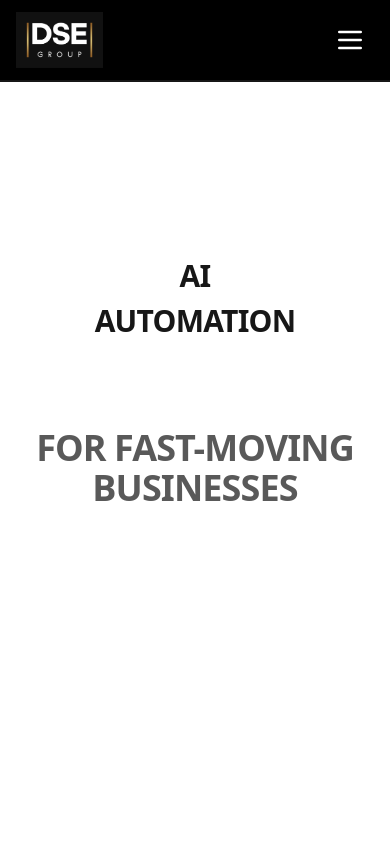
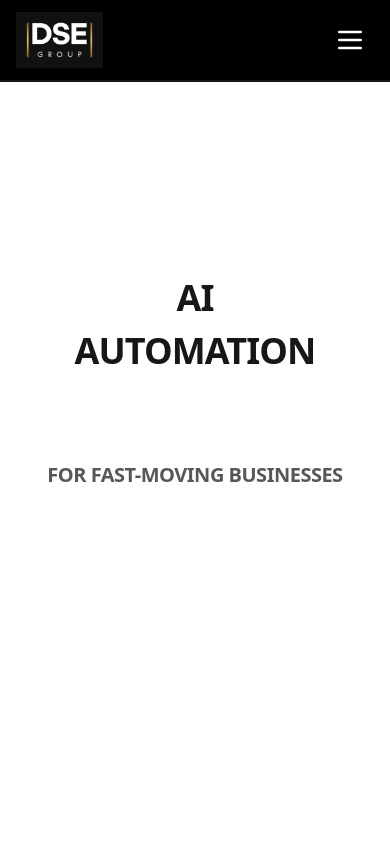
Before and after one commit to DSEGroupdev/dse-landing, a Next.js app: page / in a window 390 px wide. Shown: the top 844 px of the page. Built offline with nearby package versions, Linux system fonts and the light colour scheme.

Commit message:
Swap mobile font sizes: 'AI AUTOMATION' largest, 'FOR FAST-MOVING BUSINESSES' smaller. Keep desktop unchanged.

```diff
--- a/app/page.tsx
+++ b/app/page.tsx
@@ -189,7 +189,7 @@ export default function Home() {
             <div className="flex flex-col items-center w-full">
               <div className="flex flex-col md:flex-row justify-center items-center w-full mb-8 max-w-xs sm:max-w-sm md:max-w-full mx-auto">
                 <motion.span
-                  className="font-satoshi text-3xl sm:text-4xl md:text-[8vw] font-extrabold tracking-tight uppercase md:mr-8 mb-2 md:mb-0 relative premium-hero-text leading-tight"
+                  className="font-satoshi text-4xl sm:text-5xl md:text-[8vw] font-extrabold tracking-tight uppercase md:mr-8 mb-2 md:mb-0 relative premium-hero-text leading-tight"
                   initial={{ x: '-100vw', opacity: 0 }}
                   animate={{ x: 0, opacity: 1 }}
                   transition={{ delay: 0.1, duration: 2.2, ease: 'easeOut' }}
@@ -198,7 +198,7 @@ export default function Home() {
                   <span className="premium-text-glass" />
                 </motion.span>
                 <motion.span
-                  className="font-satoshi text-3xl sm:text-4xl md:text-[8vw] font-extrabold tracking-tight uppercase md:ml-8 relative premium-hero-text leading-tight"
+                  className="font-satoshi text-4xl sm:text-5xl md:text-[8vw] font-extrabold tracking-tight uppercase md:ml-8 relative premium-hero-text leading-tight"
                   initial={{ x: '100vw', opacity: 0 }}
                   animate={{ x: 0, opacity: 1 }}
                   transition={{ delay: 0.1, duration: 2.2, ease: 'easeOut' }}
@@ -208,12 +208,13 @@ export default function Home() {
                 </motion.span>
               </div>
               <motion.h2
-                className="font-satoshi text-4xl md:text-6xl font-bold mb-10 text-black/90 tracking-tight uppercase"
+                className="font-satoshi text-xl sm:text-2xl md:text-6xl font-bold mb-10 tracking-tight uppercase relative premium-hero-text"
                 initial={{ y: 200, opacity: 0 }}
                 animate={{ y: 0, opacity: 1 }}
                 transition={{ delay: 2.4, duration: 1.2, ease: 'easeOut' }}
               >
-                FOR FAST-MOVING BUSINESSES
+                <span className="premium-text-gradient">FOR FAST-MOVING BUSINESSES</span>
+                <span className="premium-text-glass" />
               </motion.h2>
               <motion.p
                 className="text-2xl md:text-3xl text-gray-800 max-w-4xl mx-auto font-medium mt-4"
```
